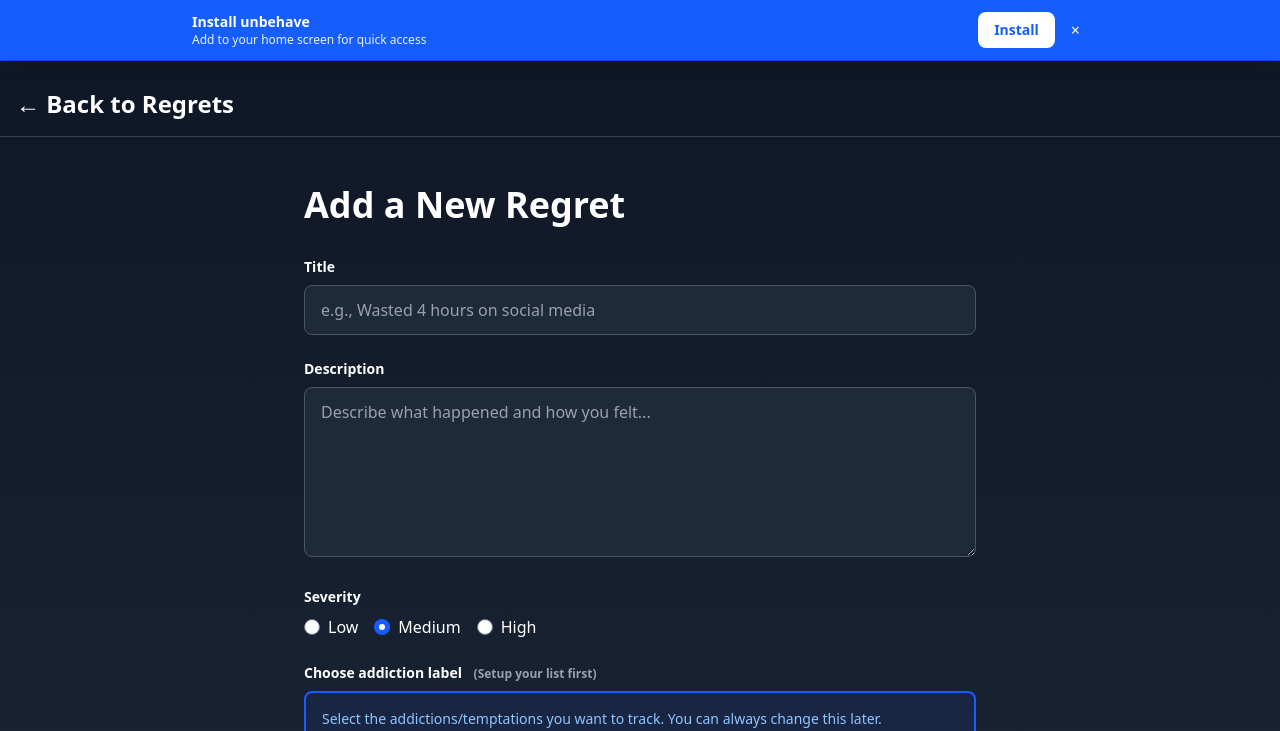
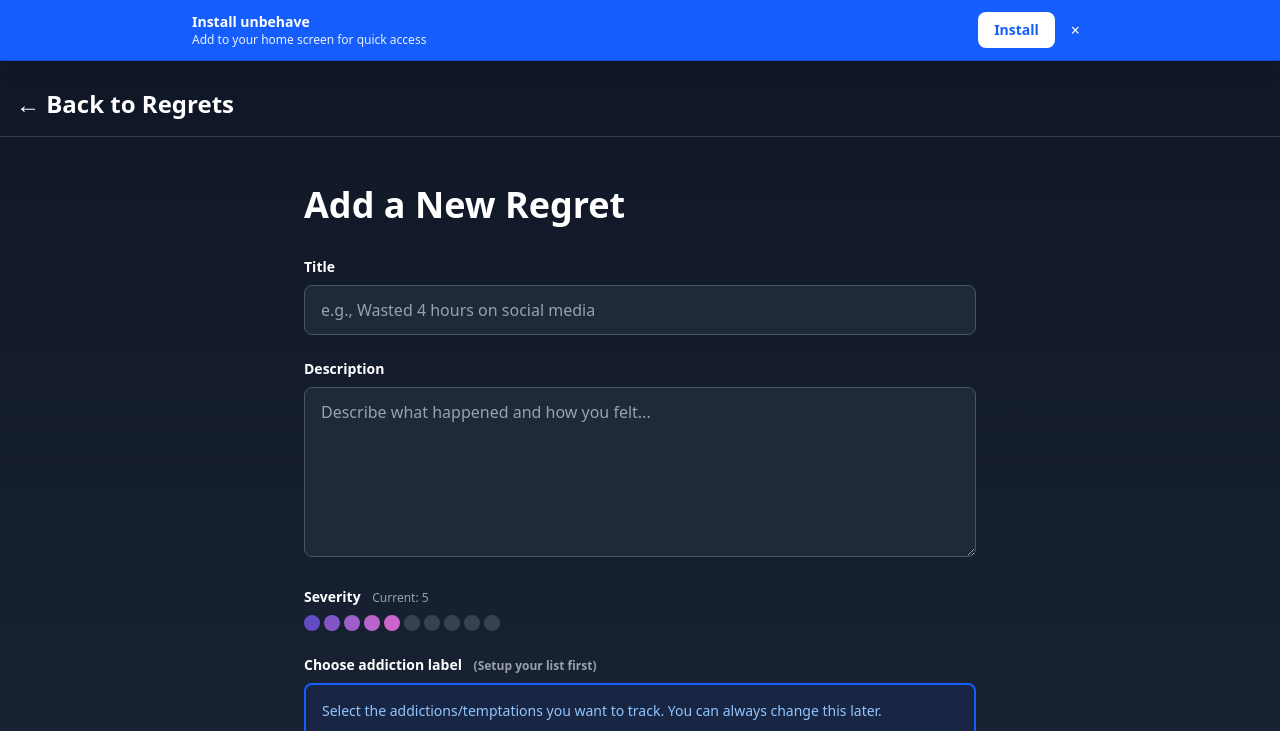
Before and after one commit to c31io/unbehave, a SvelteKit app: page /regrets/new in a window 1280 px wide. Shown: the top 731 px of the page. Built offline with nearby package versions, Linux system fonts and the light colour scheme.

Commit message:
feat: severity 1-10

```diff
--- /dev/null
+++ b/src/lib/components/SeverityRating.svelte
@@ -0,0 +1,52 @@
+<script lang="ts">
+	interface Props {
+		value: number;
+		interactive?: boolean;
+		onchange?: (value: number) => void;
+		size?: 'sm' | 'md' | 'lg';
+	}
+
+	let { value = 5, interactive = false, onchange, size = 'md' }: Props = $props();
+
+	const sizeClasses = {
+		sm: 'w-2 h-2',
+		md: 'w-3 h-3',
+		lg: 'w-4 h-4'
+	};
+
+	function getColor(index: number): string {
+		// Use HSL color space for smooth gradient from blue (240°) to red (0°)
+		// Going the other way: blue -> purple -> magenta -> red (avoiding green)
+		const ratio = index / 10;
+		// Hue: 240 (blue) -> 0 (red), going forward through purple/magenta
+		// This avoids green (120°) which indicates healthy
+		const hue = 240 + ratio * 120; // 240° -> 360° (which wraps to 0° red)
+		// Saturation: reduced for more muted, less pure colors
+		const saturation = 50;
+		// Lightness: slightly brighter in middle range
+		const lightness = 50 + Math.sin(ratio * Math.PI) * 10;
+
+		return `hsl(${hue}, ${saturation}%, ${lightness}%)`;
+	}
+
+	function handleClick(index: number) {
+		if (interactive && onchange) {
+			onchange(index);
+		}
+	}
+</script>
+
+<div class="flex items-center gap-1">
+	{#each Array.from({ length: 10 }, (_, i) => i + 1) as index}
+		<button
+			type="button"
+			onclick={() => handleClick(index)}
+			disabled={!interactive}
+			class="{sizeClasses[size]} rounded-full transition-all {interactive
+				? 'cursor-pointer hover:scale-110'
+				: 'cursor-default'}"
+			style="background-color: {index <= value ? getColor(index) : '#374151'}"
+			aria-label="Severity level {index}"
+		></button>
+	{/each}
+</div>
--- a/src/lib/types.ts
+++ b/src/lib/types.ts
@@ -3,7 +3,7 @@ export interface Regret {
 	title: string;
 	description: string;
 	timestamp: number;
-	severity: 'low' | 'medium' | 'high';
+	severity: number;
 	tags: string[];
 	relatedTemptation?: string;
 }
--- a/src/routes/+page.svelte
+++ b/src/routes/+page.svelte
@@ -2,17 +2,13 @@
 	import { appState } from '$lib/stores/app.svelte';
 	import { generateId } from '$lib/utils';
 	import type { Regret } from '$lib/types';
+	import SeverityRating from '$lib/components/SeverityRating.svelte';
 
 	let showRegrets = $state(false);
 	let selectedRegrets = $state<string[]>([]);
 
 	const sortedRegrets = $derived(
-		appState.regrets
-			.sort((a, b) => {
-				const severityOrder = { high: 0, medium: 1, low: 2 };
-				return severityOrder[a.severity] - severityOrder[b.severity];
-			})
-			.slice(0, 5)
+		[...appState.regrets].sort((a, b) => b.severity - a.severity).slice(0, 5)
 	);
 
 	function handleResist() {
@@ -139,16 +135,8 @@
 							>
 								<h3 class="mb-2 text-xl font-bold">{regret.title}</h3>
 								<p class="text-gray-300">{regret.description}</p>
-								<div class="mt-3 flex items-center gap-2">
-									<span
-										class="rounded px-2 py-1 text-sm {regret.severity === 'high'
-											? 'bg-red-900/50 text-red-300'
-											: regret.severity === 'medium'
-												? 'bg-yellow-900/50 text-yellow-300'
-												: 'bg-gray-700 text-gray-300'}"
-									>
-										{regret.severity}
-									</span>
+								<div class="mt-3 flex items-center gap-3">
+									<SeverityRating value={regret.severity} size="sm" />
 									{#each regret.tags as tag}
 										<span class="rounded bg-gray-700 px-2 py-1 text-sm">{tag}</span>
 									{/each}
--- a/src/routes/regrets/+page.svelte
+++ b/src/routes/regrets/+page.svelte
@@ -1,6 +1,7 @@
 <script lang="ts">
 	import { appState } from '$lib/stores/app.svelte';
 	import { formatRelativeTime } from '$lib/utils';
+	import SeverityRating from '$lib/components/SeverityRating.svelte';
 
 	const sortedRegrets = $derived(
 		[...appState.regrets].sort((a, b) => b.timestamp - a.timestamp)
@@ -77,16 +78,8 @@
 
 							<p class="mb-4 text-gray-300">{regret.description}</p>
 
-							<div class="flex items-center gap-2">
-								<span
-									class="rounded px-2 py-1 text-sm {regret.severity === 'high'
-										? 'bg-red-900/50 text-red-300'
-										: regret.severity === 'medium'
-											? 'bg-yellow-900/50 text-yellow-300'
-											: 'bg-gray-700 text-gray-300'}"
-								>
-									{regret.severity}
-								</span>
+							<div class="flex items-center gap-3">
+								<SeverityRating value={regret.severity} size="sm" />
 								{#each regret.tags as tag}
 									<span class="rounded bg-gray-700 px-2 py-1 text-sm">{tag}</span>
 								{/each}
--- a/src/routes/regrets/new/+page.svelte
+++ b/src/routes/regrets/new/+page.svelte
@@ -5,10 +5,11 @@
 	import { goto } from '$app/navigation';
 	import { predefinedAddictions, getUserAddictions } from '$lib/addictions';
 	import { onMount } from 'svelte';
+	import SeverityRating from '$lib/components/SeverityRating.svelte';
 
 	let title = $state('');
 	let description = $state('');
-	let severity = $state<'low' | 'medium' | 'high'>('medium');
+	let severity = $state(5);
 	let selectedAddiction = $state('');
 	let showTreatment = $state(false);
 	let userAddictions = $state<string[]>([]);
@@ -83,38 +84,13 @@
 					></textarea>
 				</div>
 
-				<fieldset>
-					<legend class="mb-2 block text-sm font-semibold">Severity</legend>
-					<div class="flex gap-4">
-						<label class="flex items-center gap-2">
-							<input
-								type="radio"
-								bind:group={severity}
-								value="low"
-								class="h-4 w-4 text-blue-600"
-							/>
-							<span>Low</span>
-						</label>
-						<label class="flex items-center gap-2">
-							<input
-								type="radio"
-								bind:group={severity}
-								value="medium"
-								class="h-4 w-4 text-blue-600"
-							/>
-							<span>Medium</span>
-						</label>
-						<label class="flex items-center gap-2">
-							<input
-								type="radio"
-								bind:group={severity}
-								value="high"
-								class="h-4 w-4 text-blue-600"
-							/>
-							<span>High</span>
-						</label>
-					</div>
-				</fieldset>
+				<div>
+					<label class="mb-2 block text-sm font-semibold">
+						Severity
+						<span class="ml-2 text-xs font-normal text-gray-400">Current: {severity}</span>
+					</label>
+					<SeverityRating value={severity} interactive={true} onchange={(val) => (severity = val)} size="lg" />
+				</div>
 
 				<div>
 					<label for="addiction" class="mb-2 block text-sm font-semibold">
@@ -175,7 +151,7 @@
 							onchange={() => (showTreatment = false)}
 							class="w-full rounded-lg border border-gray-600 bg-gray-800 px-4 py-3 text-white focus:border-blue-500 focus:outline-none focus:ring-2 focus:ring-blue-500"
 						>
-							<option value="">None / Not applicable</option>
+							<option value="">None</option>
 							{#each userAddictions as addictionId}
 								{@const addiction = predefinedAddictions.find((a) => a.id === addictionId)}
 								{#if addiction}
```
Also changed, not shown: 1 other file (tests, documents, lock files or other folders).
